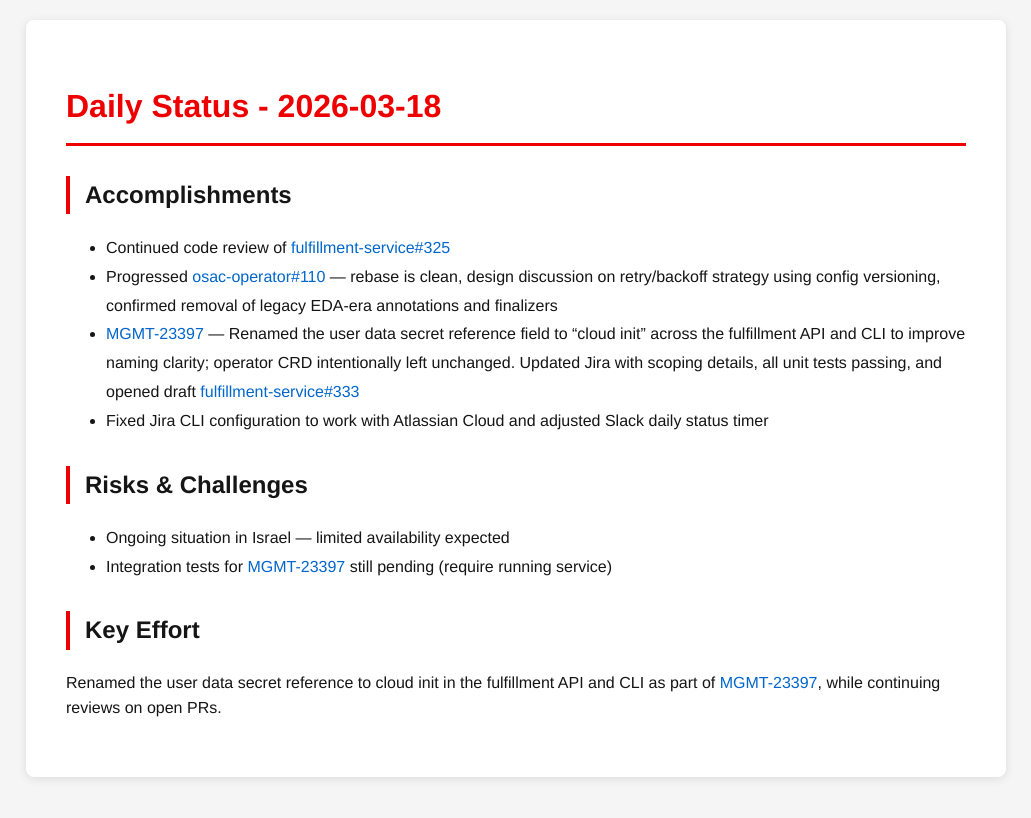
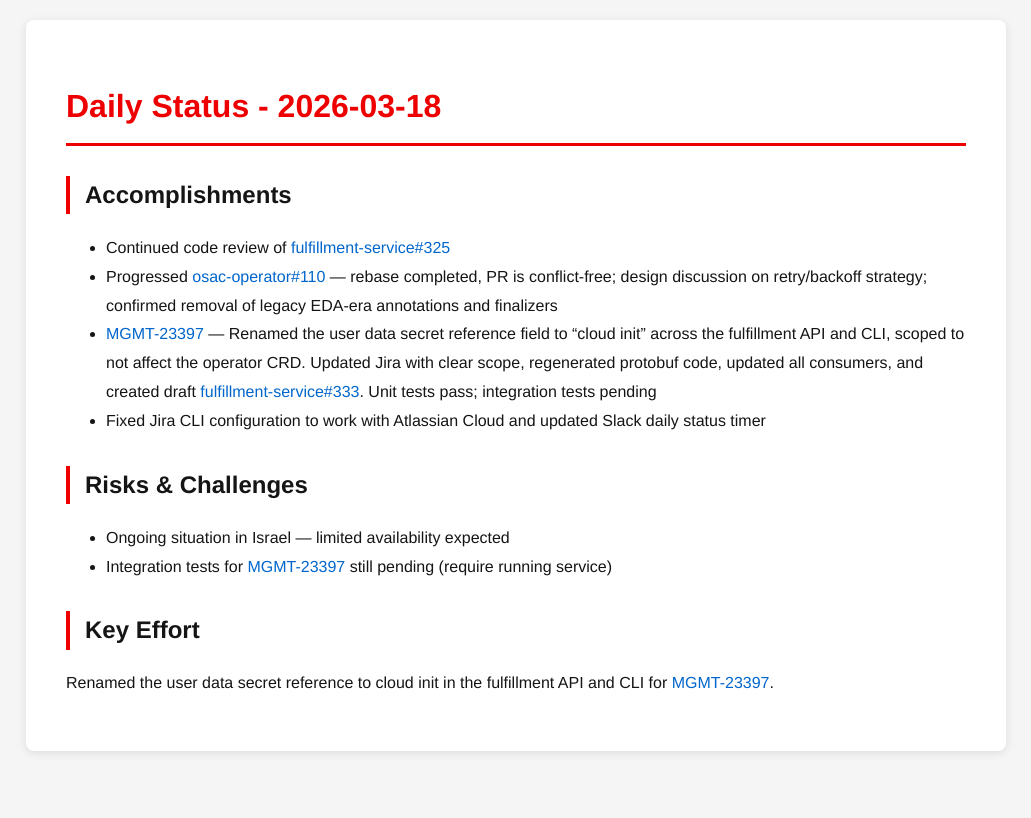
Before and after one commit to tzvatot/daily-status, a Jekyll site: the page built from 2026-03-18.md, in a window 1280 px wide. Shown: the top 818 px of the page, without its empty margins (124-1155 px from the left). Built offline with Jekyll 4.4.1, drawn with Linux system fonts in a browser that asks for light colours.

Commit message:
Daily status update - 2026-03-18

```diff
--- a/2026-03-18.md
+++ b/2026-03-18.md
@@ -8,13 +8,13 @@ date: 2026-03-18
 
 ## Accomplishments
 - Continued code review of [fulfillment-service#325](https://github.com/osac-project/fulfillment-service/pull/325)
-- Progressed [osac-operator#110](https://github.com/osac-project/osac-operator/pull/110) — rebase is clean, design discussion on retry/backoff strategy using config versioning, confirmed removal of legacy EDA-era annotations and finalizers
-- [MGMT-23397](https://issues.redhat.com/browse/MGMT-23397) — Renamed the user data secret reference field to "cloud init" across the fulfillment API and CLI to improve naming clarity; operator CRD intentionally left unchanged. Updated Jira with scoping details, all unit tests passing, and opened draft [fulfillment-service#333](https://github.com/osac-project/fulfillment-service/pull/333)
-- Fixed Jira CLI configuration to work with Atlassian Cloud and adjusted Slack daily status timer
+- Progressed [osac-operator#110](https://github.com/osac-project/osac-operator/pull/110) — rebase completed, PR is conflict-free; design discussion on retry/backoff strategy; confirmed removal of legacy EDA-era annotations and finalizers
+- [MGMT-23397](https://issues.redhat.com/browse/MGMT-23397) — Renamed the user data secret reference field to "cloud init" across the fulfillment API and CLI, scoped to not affect the operator CRD. Updated Jira with clear scope, regenerated protobuf code, updated all consumers, and created draft [fulfillment-service#333](https://github.com/osac-project/fulfillment-service/pull/333). Unit tests pass; integration tests pending
+- Fixed Jira CLI configuration to work with Atlassian Cloud and updated Slack daily status timer
 
 ## Risks & Challenges
 - Ongoing situation in Israel — limited availability expected
 - Integration tests for [MGMT-23397](https://issues.redhat.com/browse/MGMT-23397) still pending (require running service)
 
 ## Key Effort
-Renamed the user data secret reference to cloud init in the fulfillment API and CLI as part of [MGMT-23397](https://issues.redhat.com/browse/MGMT-23397), while continuing reviews on open PRs.
+Renamed the user data secret reference to cloud init in the fulfillment API and CLI for [MGMT-23397](https://issues.redhat.com/browse/MGMT-23397).
```
